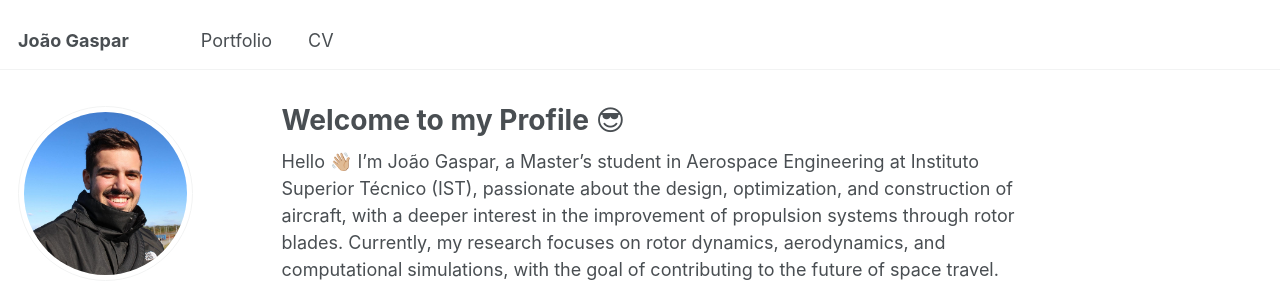
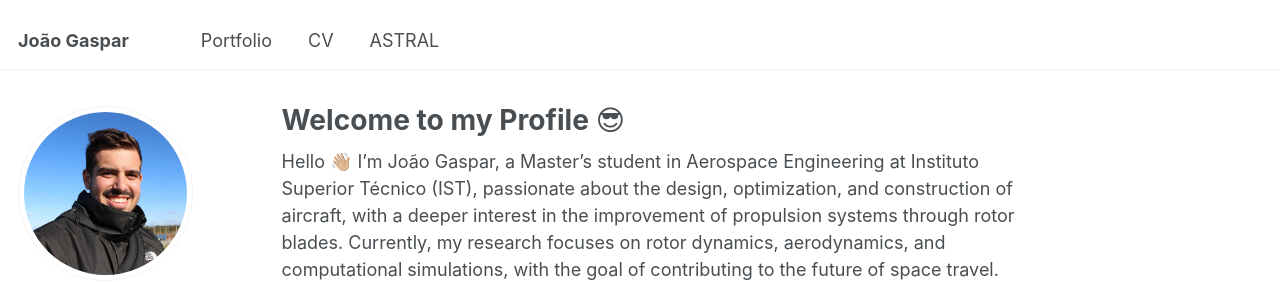
Before and after one commit to joaogaspar00/joaogaspar00.github.io, a Jekyll site: the page built from _pages/about.md, in a window 1280 px wide. Shown: the top 282 px of the page. Built offline with Jekyll 4.4.1, drawn with Linux system fonts in a browser that asks for light colours.

Commit message:
Update navigation.yml

```diff
--- a/_data/navigation.yml
+++ b/_data/navigation.yml
@@ -11,6 +11,9 @@ main:
 
   - title: "CV"
     url: /cv
+
+  - title: "ASTRAL"
+    url: "https://joaogaspar00.github.io/ASTRAL/"
 
 #  - title: "Blog Posts"
 #    url: /year-archive/
```
